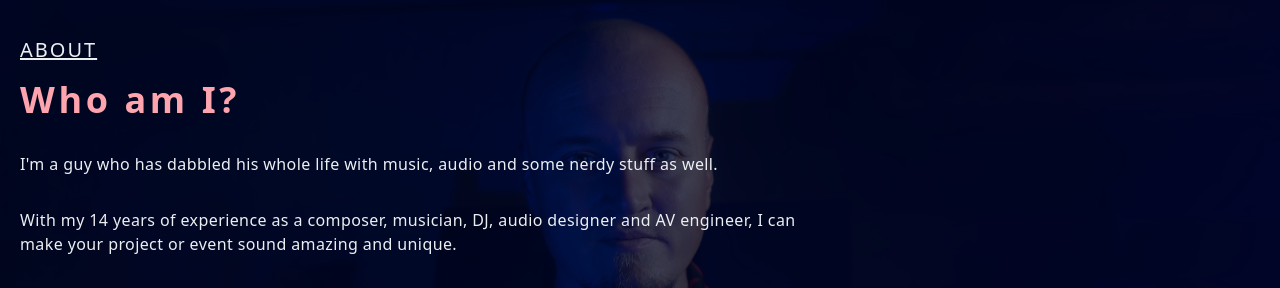
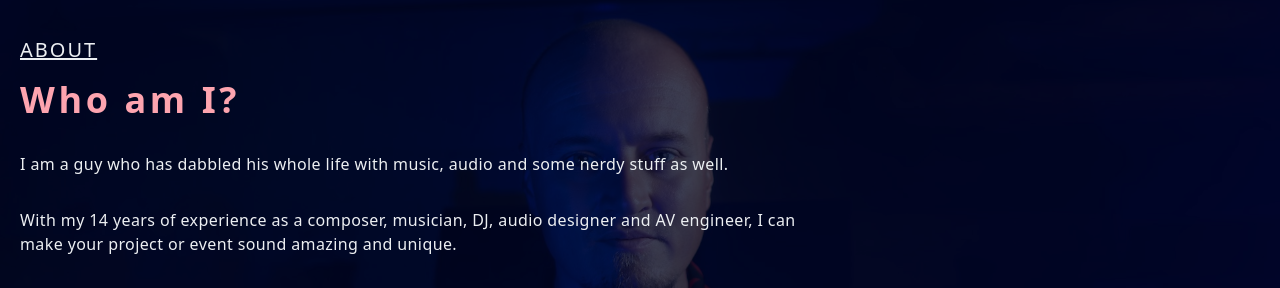
Before and after one commit to salomt/portfolio2023, a Next.js app: page / in a window 1280 px wide. Shown: the part 920-1208 px from the top of the page. Built offline with nearby package versions, Linux system fonts and the light colour scheme.

Commit message:
fixed one character from About.jsx

```diff
--- a/src/components/About.jsx
+++ b/src/components/About.jsx
@@ -9,7 +9,7 @@ const About = () => {
 
                     <h2 className='py-4 text-rose-300'>Who am I?</h2>
 
-                    <p className='py-4'>I'm a guy who has dabbled his whole life with music, audio and some nerdy stuff as well.</p>
+                    <p className='py-4'>I am a guy who has dabbled his whole life with music, audio and some nerdy stuff as well.</p>
                     <p className='py-4'>With my 14 years of experience as a composer, musician, DJ, audio designer and AV engineer, I can make your project or event sound amazing and unique.</p>
 
                     <div> {/* RECOMMENDATIONS QUOTES */}
```
